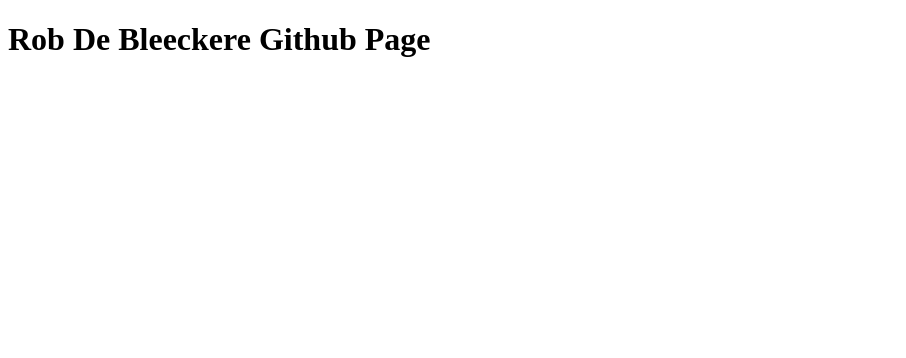
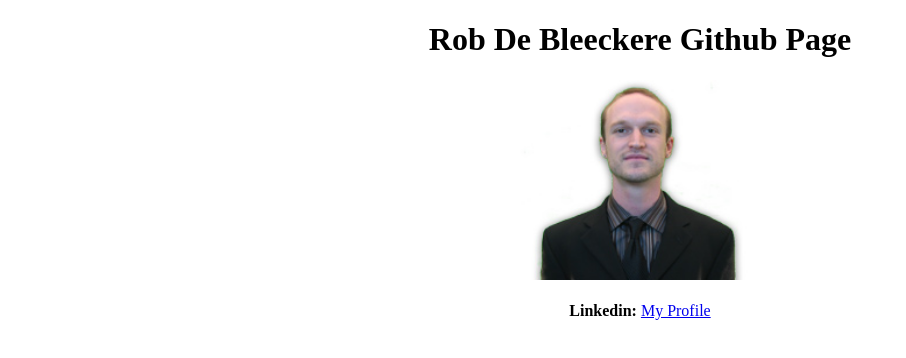
Before and after one commit to 38Times/38Times.github.io, a plain HTML site: page index.html in a window 1280 px wide. Shown: the whole page, without its empty margins (0-906 px from the left). Drawn offline with Linux system fonts and the light colour scheme.

Commit message:
updated files

```diff
--- a/index.html
+++ b/index.html
@@ -7,7 +7,12 @@
     <title>Rob De Bleeckere Github Page</title>
 </head>
 <body>
+    <center>
     <h1>Rob De Bleeckere Github Page</h1>
-
+    <img src="images\robweb.jpg" herf= "robweb.jpg" alt= "Rob is missing" width="250" height="200">
+    <br>
+    <br>
+    <div><strong>Linkedin:</strong> <a href="https://www.linkedin.com/in/rob-de-bleeckere-440670172" target="_blank">My Profile</a></div>
+    </center>
 </body>
 </html>
```
Also changed, not shown: images/robweb.jpg (added).
